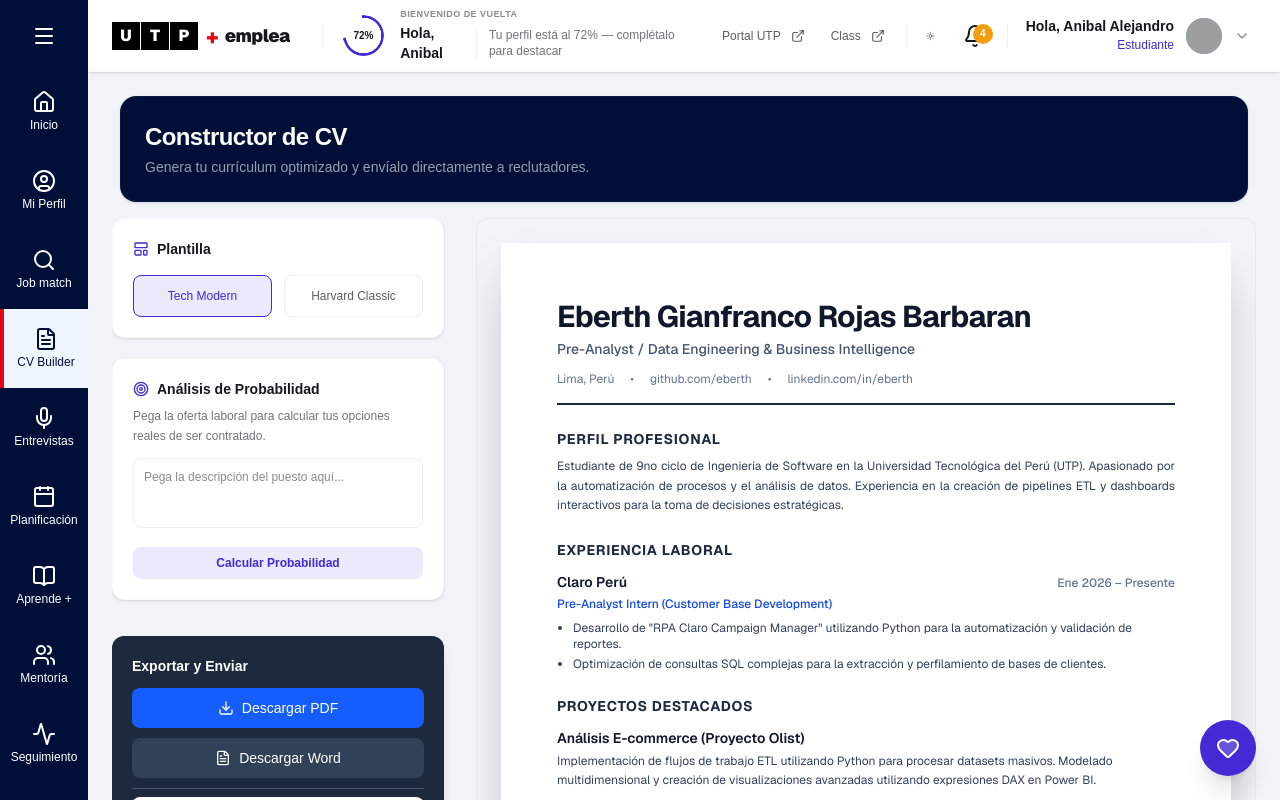
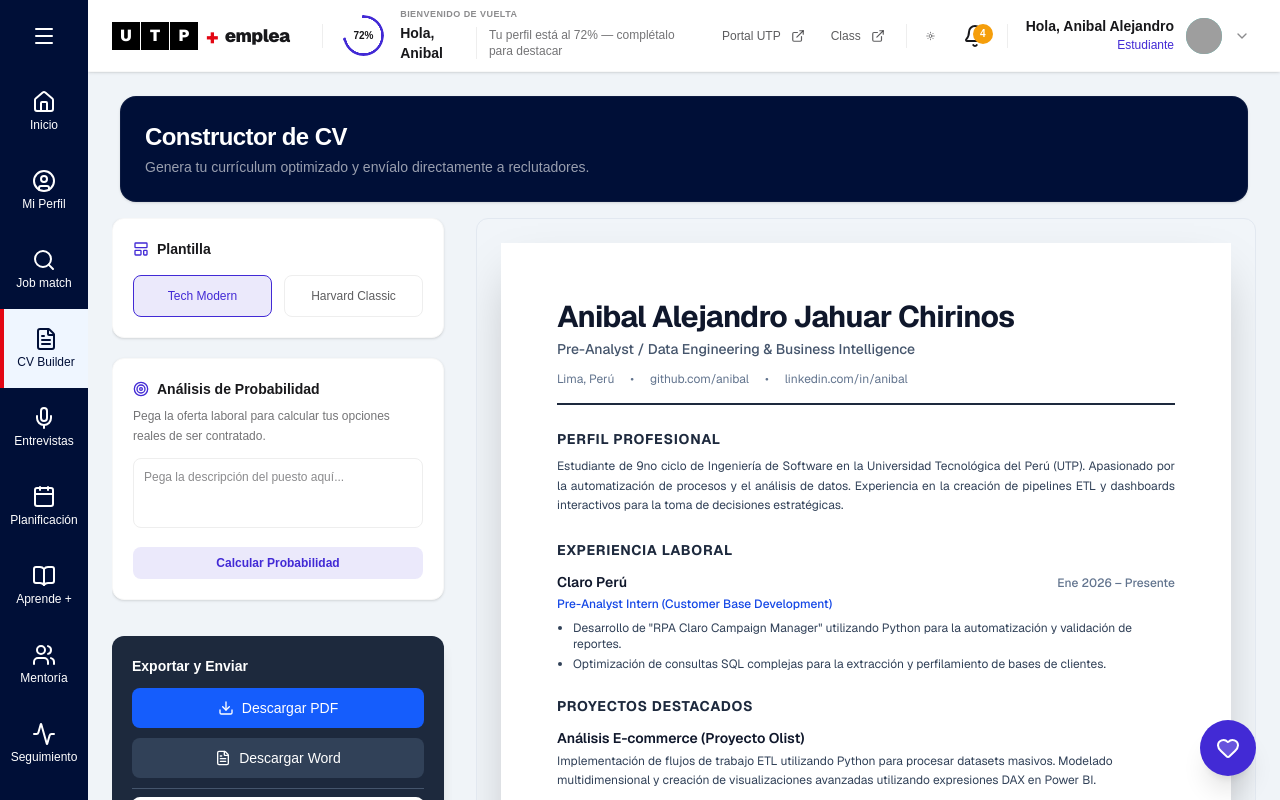
Before and after one commit to Omar-Cc/Xpedition-hackaton, a Next.js app in the folder frontend/: page /cv-builder in a window 1280 px wide. Shown: the top 800 px of the page. Built offline with nearby package versions, Linux system fonts and the light colour scheme; grey boxes are pictures that could not be loaded.

Commit message:
Actualizar nombre de usuario

```diff
--- a/frontend/app/(empleabilidad)/cv-builder/page.tsx
+++ b/frontend/app/(empleabilidad)/cv-builder/page.tsx
@@ -70,7 +70,7 @@
             alignment: AlignmentType.CENTER,
             children: [
               new TextRun({
-                text: "Eberth Gianfranco Rojas Barbaran",
+                text: "Anibal Alejandro Jahuar Chirinos",
                 bold: true,
                 size: 28, // 14pt
               }),
@@ -90,7 +90,7 @@
             alignment: AlignmentType.CENTER,
             children: [
               new TextRun({
-                text: "Lima, Perú | github.com/eberth | linkedin.com/in/eberth",
+                text: "Lima, Perú | github.com/anibal | linkedin.com/in/anibal",
                 size: 18, // 9pt
               }),
             ],
@@ -255,7 +255,7 @@
 
     try {
       const strategy = DownloadStrategyFactory.getStrategy(format)
-      await strategy.execute('.cv-sheet', 'cv-eberth-rojas')
+      await strategy.execute('.cv-sheet', 'cv-anibal-jahuar')
       showToast(`CV descargado correctamente en ${format.toUpperCase()}`)
     } catch (error) {
       console.error('Error al descargar:', error)
--- a/frontend/src/features/cv-builder/components/CVPreview.tsx
+++ b/frontend/src/features/cv-builder/components/CVPreview.tsx
@@ -13,14 +13,14 @@
       >
         <div className="p-4 sm:p-8 md:p-14">
           <header className={`mb-6 ${activeTemplate === 'classic' ? 'text-center border-b-[1px] border-black pb-6' : 'border-b-2 border-slate-800 pb-4'}`}>
-            <h1 className={`font-bold text-slate-900 tracking-tight ${activeTemplate === 'classic' ? 'text-4xl mb-2' : 'text-3xl mb-1'}`}>Eberth Gianfranco Rojas Barbaran</h1>
+            <h1 className={`font-bold text-slate-900 tracking-tight ${activeTemplate === 'classic' ? 'text-4xl mb-2' : 'text-3xl mb-1'}`}>Anibal Alejandro Jahuar Chirinos</h1>
             <p className={`text-slate-600 font-medium ${activeTemplate === 'classic' ? 'text-base mb-4' : 'text-sm mb-3'}`}>Pre-Analyst / Data Engineering & Business Intelligence</p>
             <div className={`flex flex-wrap gap-x-4 gap-y-1 text-xs text-slate-500 ${activeTemplate === 'classic' ? 'justify-center' : ''}`}>
               <span>Lima, Perú</span>
               <span>•</span>
-              <span>github.com/eberth</span>
+              <span>github.com/anibal</span>
               <span>•</span>
-              <span>linkedin.com/in/eberth</span>
+              <span>linkedin.com/in/anibal</span>
             </div>
           </header>
 
--- a/frontend/src/features/cv-builder/components/MailModal.tsx
+++ b/frontend/src/features/cv-builder/components/MailModal.tsx
@@ -32,7 +32,7 @@
           </div>
           <div>
             <label className="block text-xs font-medium text-slate-600 mb-1">Asunto</label>
-            <input type="text" defaultValue="Postulación - Eberth Rojas (Data Engineering)" className="w-full p-2.5 rounded-lg border border-slate-200 text-sm outline-none focus:ring-2 focus:ring-blue-500" />
+            <input type="text" defaultValue="Postulación - Anibal Jahuar (Data Engineering)" className="w-full p-2.5 rounded-lg border border-slate-200 text-sm outline-none focus:ring-2 focus:ring-blue-500" />
           </div>
           <div>
             <label className="block text-xs font-medium text-slate-600 mb-1">Mensaje Breve (Opcional)</label>
```
